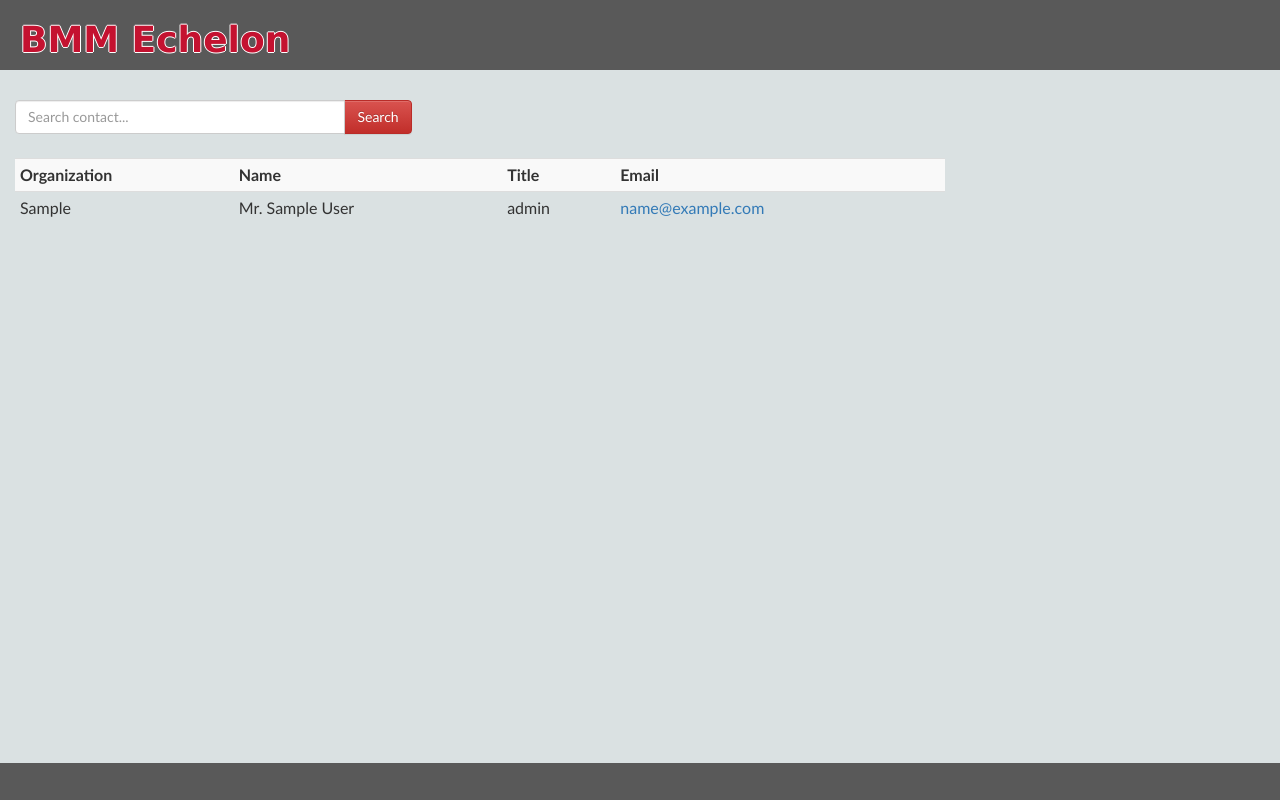
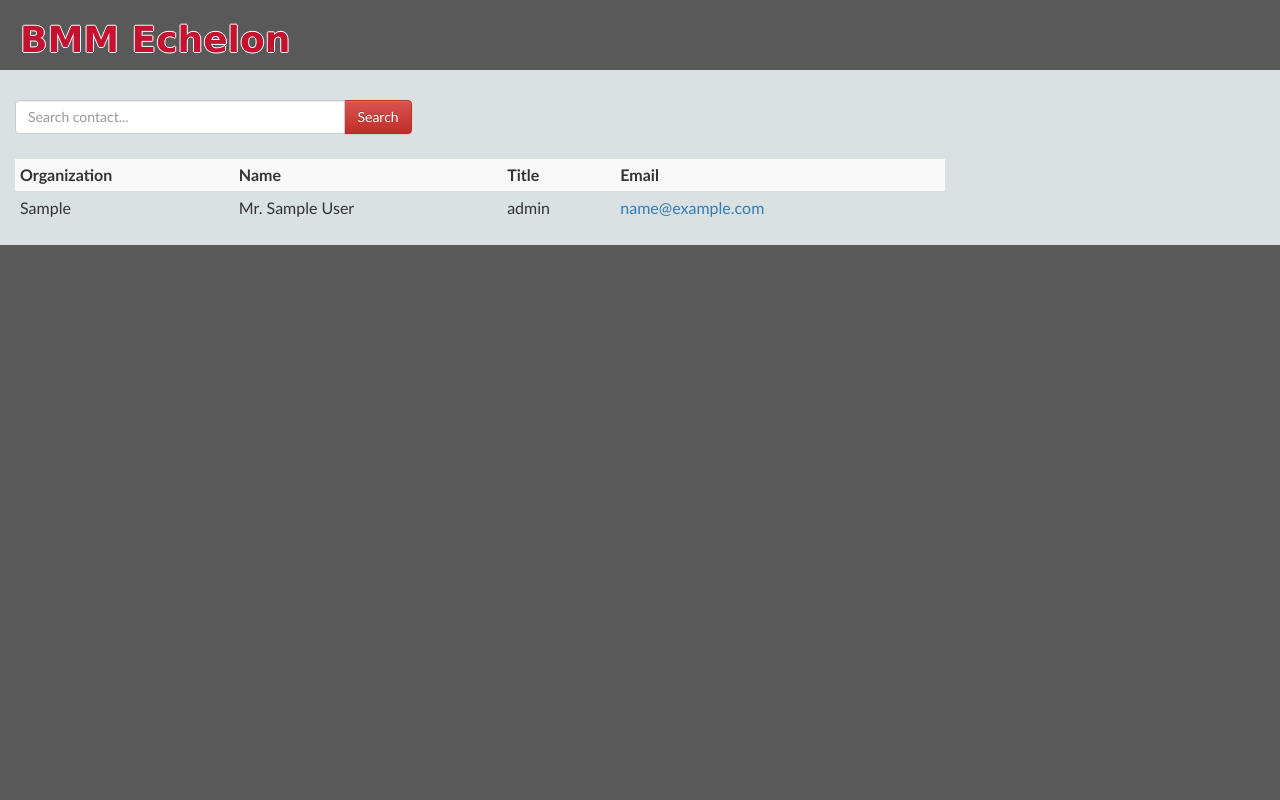
Before and after one commit to nevtum/hivemind, a Django app: page /clients/ in a window 1280 px wide. Run offline with Django 3.2, Linux system fonts and the light colour scheme; tables that the repository leaves empty hold one stand-in row (values such as "Sample post"); some libraries are stand-ins or nearby versions.

Commit message:
quick hacks to fix css issue, to revisit

```diff
--- a/src/static/css/style.css
+++ b/src/static/css/style.css
@@ -22,7 +22,7 @@ body {
 #content {
   padding-top: 10;
   background-color: #DAE1E2;
-  height: 90%;
+  /*height: 90%;*/
 }
 
 /* for contacts list */
--- a/src/templates/base.html
+++ b/src/templates/base.html
@@ -9,13 +9,15 @@
 </head>
 
 <body>
-  <div id="head">
-    <h1>BMM Echelon</h1>
-    <!-- fill with proper nav bar later -->
-  </div>
-  <div id="content">
-    {% block content %}
-    {% endblock %}
+  <div class="container-fluid">
+    <div class="row" id="head">
+      <h1>BMM Echelon</h1>
+      <!-- fill with proper nav bar later -->
+    </div>
+    <div class="row" id="content">
+      {% block content %}
+      {% endblock %}
+    </div>
   </div>
 </body>
 </html>
```
